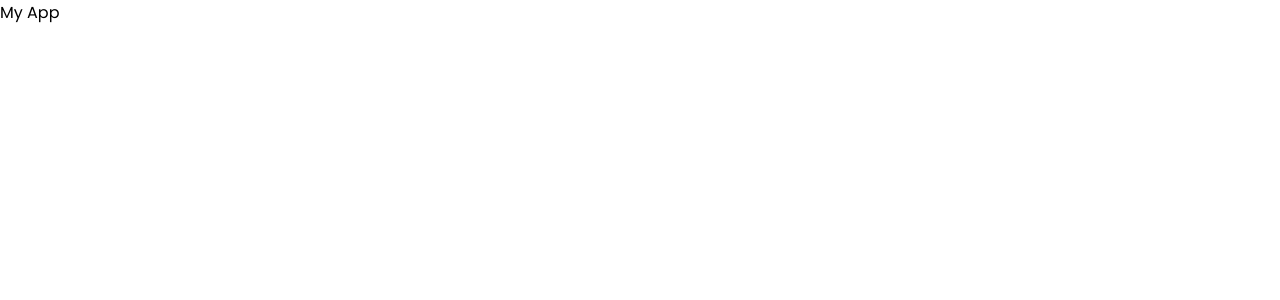
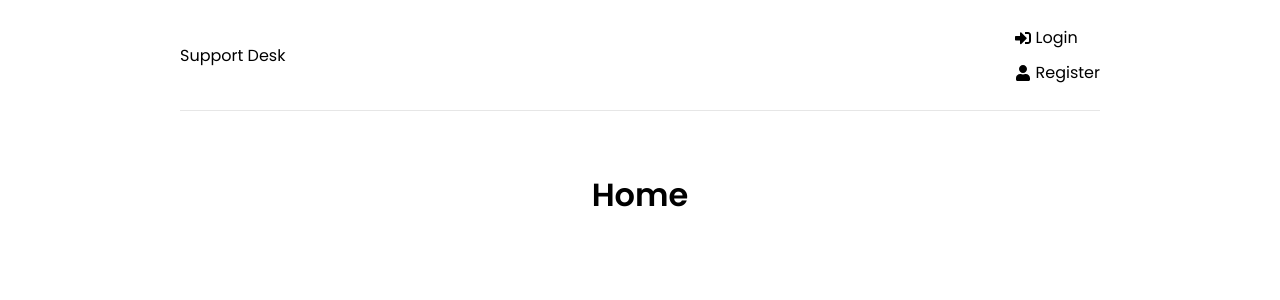
Before and after one commit to naser23/Support-Desk, a React (Create React App) app in the folder frontend/: page / in a window 1280 px wide. Shown: the top 300 px of the page. Built offline with nearby package versions, Linux system fonts and the light colour scheme.

Commit message:
Making components for front end.

```diff
--- a/frontend/src/App.js
+++ b/frontend/src/App.js
@@ -1,7 +1,25 @@
 import React from "react";
+import { BrowserRouter as Router, Routes, Route } from "react-router-dom";
+import Header from "./components/Header";
+import Home from "./pages/Home";
+import Login from "./pages/Login";
+import Register from "./pages/Register";
 
 function App() {
-  return <div>My App</div>;
+  return (
+    <>
+      <Router>
+        <div className="container">
+          <Header />
+          <Routes>
+            <Route path="/" element={<Home />} />
+            <Route path="/login" element={<Login />} />
+            <Route path="/register" element={<Register />} />
+          </Routes>
+        </div>
+      </Router>
+    </>
+  );
 }
 
 export default App;
--- /dev/null
+++ b/frontend/src/components/Header.js
@@ -0,0 +1,25 @@
+import React from "react";
+import { FaSignInAlt, FaSignOutAlt, FaUser } from "react-icons/fa";
+import { Link } from "react-router-dom";
+
+function Header() {
+  return (
+    <header className="header">
+      <div className="logo">
+        <Link to="/">Support Desk</Link>
+      </div>
+      <ul>
+        <li>
+          <Link to="/login">
+            <FaSignInAlt /> Login
+          </Link>
+          <Link to="/register">
+            <FaUser /> Register
+          </Link>
+        </li>
+      </ul>
+    </header>
+  );
+}
+
+export default Header;
--- /dev/null
+++ b/frontend/src/pages/Home.js
@@ -0,0 +1,11 @@
+import React from "react";
+
+function Home() {
+  return (
+    <div>
+      <h1>Home</h1>
+    </div>
+  );
+}
+
+export default Home;
--- /dev/null
+++ b/frontend/src/pages/Login.js
@@ -0,0 +1,11 @@
+import React from "react";
+
+function Login() {
+  return (
+    <div>
+      <h1>Login</h1>
+    </div>
+  );
+}
+
+export default Login;
--- /dev/null
+++ b/frontend/src/pages/Register.js
@@ -0,0 +1,11 @@
+import React from "react";
+
+function Register() {
+  return (
+    <div>
+      <h1>Register</h1>
+    </div>
+  );
+}
+
+export default Register;
```
